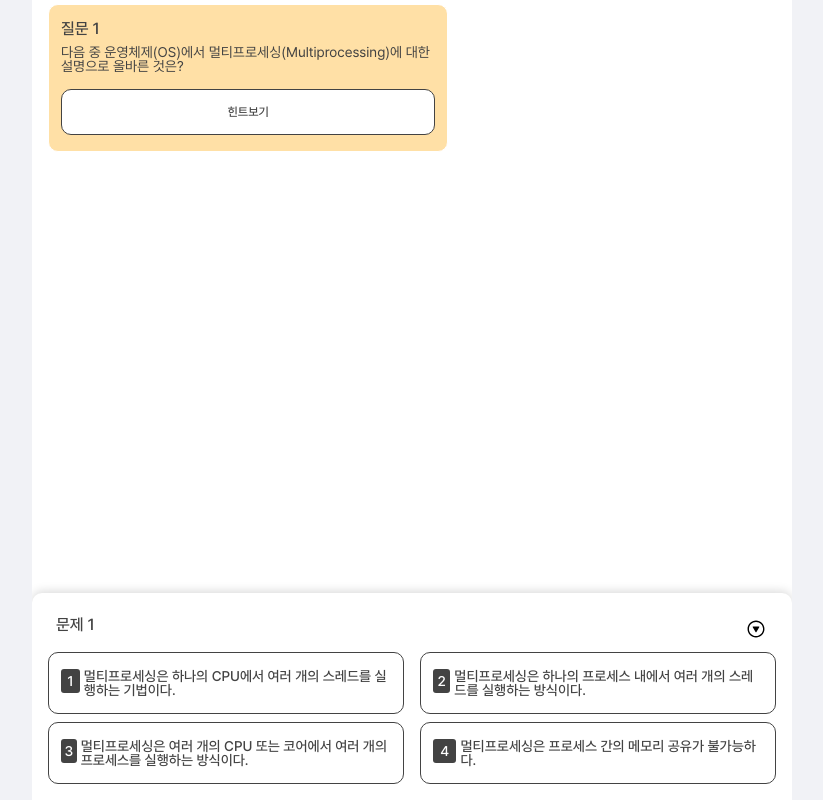
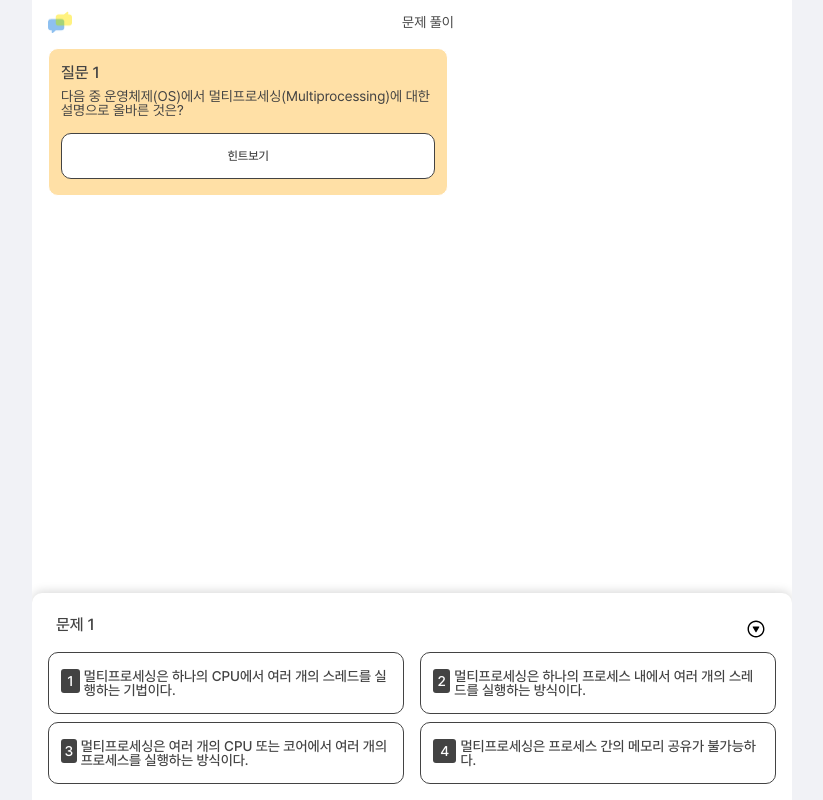
Before and after one commit to CS24-Project/CS24-FE, a React (Vite) app: page /question in a window 1280 px wide. Shown: the whole page, without its empty margins (228-1051 px from the left). Built offline with nearby package versions, Linux system fonts and the light colour scheme.

Commit message:
✨ Feature: Header Design and Functionality Addition, along with Scroll Function Adjustment

```diff
--- a/src/routes/Question/Question.style.ts
+++ b/src/routes/Question/Question.style.ts
@@ -19,12 +19,32 @@ export const InnerContainer = styled.div`
 	position: relative;
 `;
 
+export const HeaderContainer = styled.div`
+	background-color: ${theme.COLOR.InnerBackground};
+	display: flex;
+	height: 44px;
+	align-items: center;
+	z-index: 1000;
+	padding: 0 16px;
+`;
+
+export const HeaderLogo = styled.img`
+	width: 24px;
+	height: 22px;
+	margin-right: 8px;
+	cursor: pointer;
+`;
+
+export const HeaderTitle = styled.div`
+	flex: 1;
+	text-align: center;
+	color: ${theme.COLOR.Neutral_3_Gray};
+	font-size: 14px;
+	font-weight: 400;
+`;
+
 export const ScrollableContainer = styled.div<{ bottomSheetHeight: number }>`
-	position: absolute; /* 절대 위치로 설정 */
-	top: 0; /* 최상단에 위치 */
-	bottom: ${({ bottomSheetHeight }) => `${bottomSheetHeight}px`};
-	left: 0;
-	right: 0;
+	height: ${({ bottomSheetHeight }) => `calc(100% - ${bottomSheetHeight}px)`};
 	overflow-y: auto;
 	margin: 0 16px;
 `;
--- a/src/routes/Question/Question.tsx
+++ b/src/routes/Question/Question.tsx
@@ -3,6 +3,7 @@ import React, { useState, useRef, useEffect } from 'react';
 import logo from '@assets/logos/main_logo.png';
 import bottomsheetHide from '@assets/icons/bottomsheet_hide.svg';
 import bottomsheetShow from '@assets/icons/bottomsheet_show.svg';
+import { useNavigate } from 'react-router-dom';
 
 interface Choice {
 	number: number;
@@ -65,6 +66,11 @@ const QuestionComponent = () => {
 	const [isToastVisible, setIsToastVisible] = useState(false);
 	const [remainingTime, setRemainingTime] = useState(5);
 	const [countdownInterval, setCountdownInterval] = useState<number | null>(null);
+	const navigate = useNavigate();
+
+    const handleLogoClick = () => {
+        navigate('/main');
+    };
 
 	const handleSelectAnswer = (choice: Choice) => {
 		setAnswers(prev => {
@@ -156,6 +162,11 @@ const QuestionComponent = () => {
 	return (
 		<S.OuterContainer>
 			<S.InnerContainer ref={chatContainerRef}>
+				<S.HeaderContainer>
+					<S.HeaderLogo src={logo} onClick={handleLogoClick} />
+					<S.HeaderTitle>문제 풀이</S.HeaderTitle>
+				</S.HeaderContainer>
+
 				<S.ScrollableContainer bottomSheetHeight={bottomSheetHeight}>
 					{questionData.map((question, index) => (
 						<React.Fragment key={question.id}>
```
